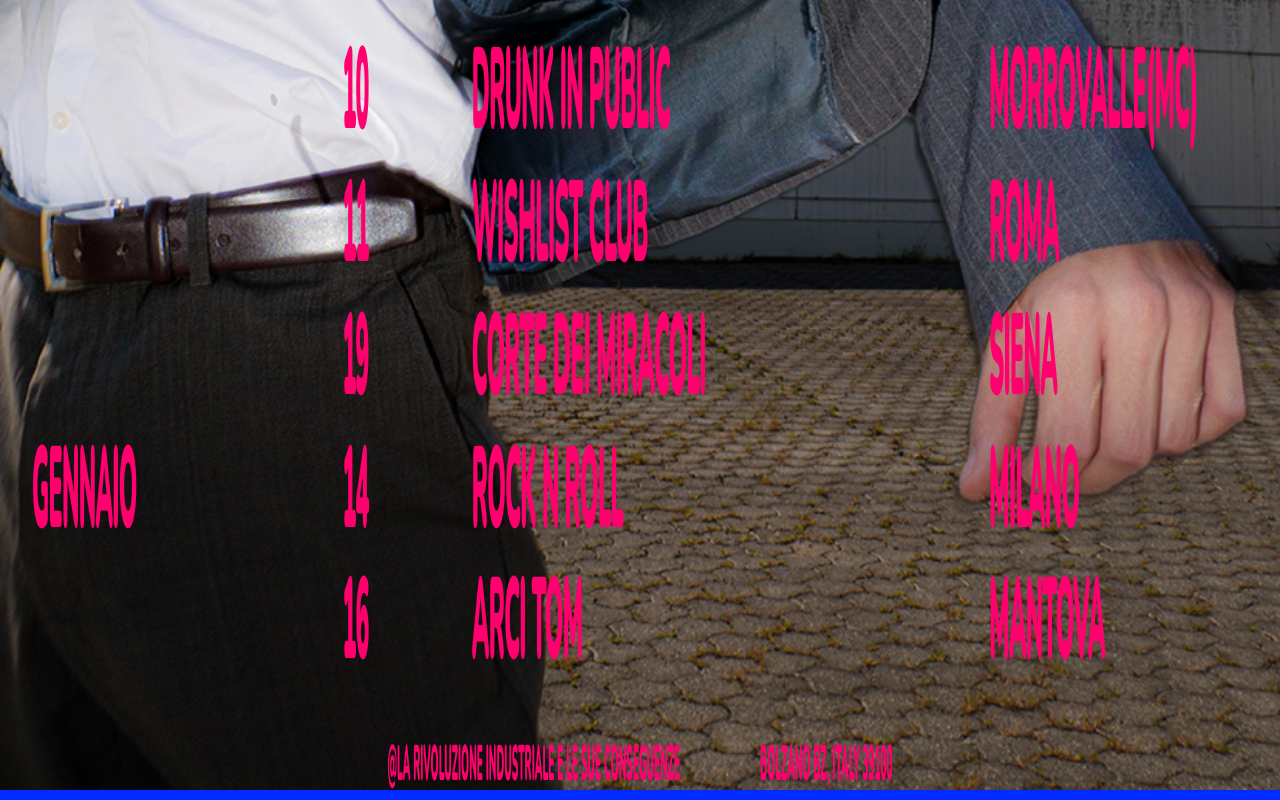
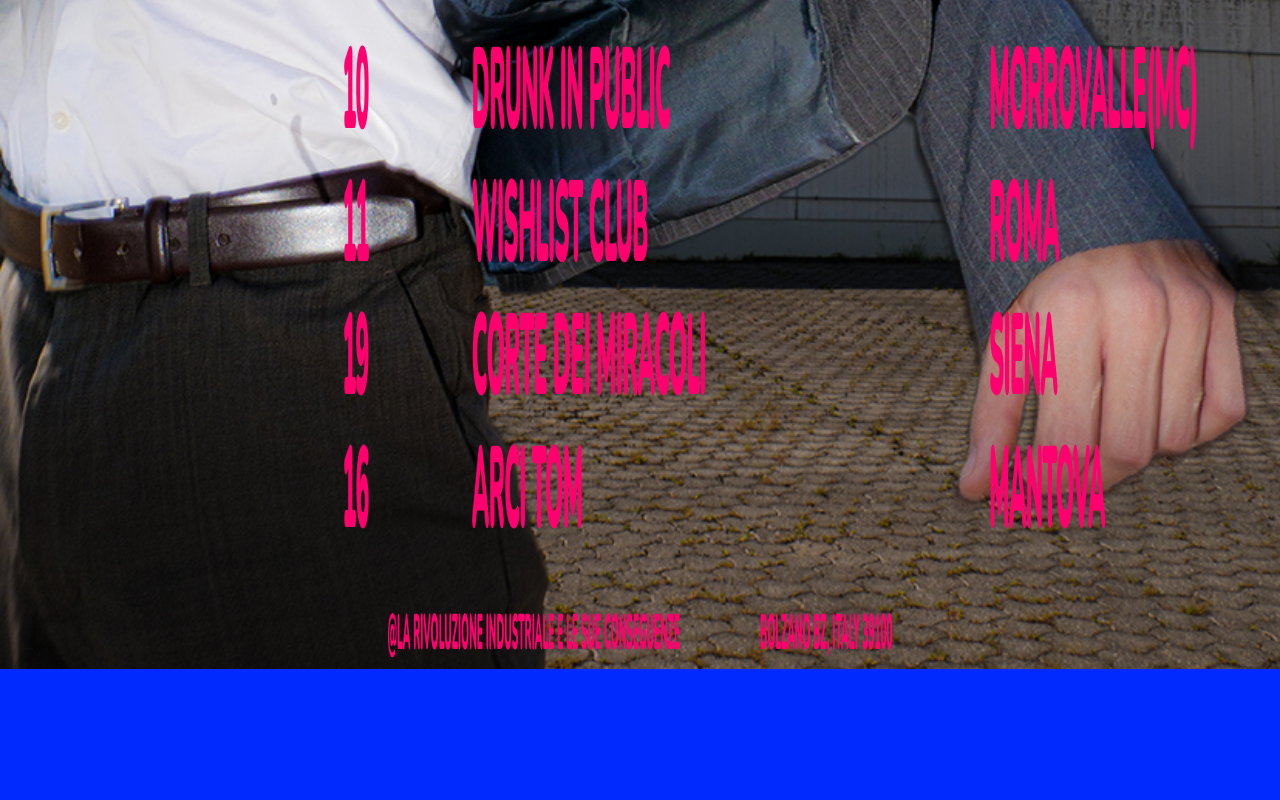
Before and after one commit to diegoshowroom/LaRivoluzioneIndustrialeelesueConseguenze, a plain HTML site: page tour.html in a window 1280 px wide. Shown: the part 814-1614 px from the top of the page. After the commit the page ends 1483 px from the top, so only its background shows below. Drawn offline with nearby package versions, Linux system fonts and the light colour scheme.

Commit message:
Remove 'GENNAIO' tour entry from tour.html
Removed the tour entry for 'GENNAIO' in the tour list.

```diff
--- a/tour.html
+++ b/tour.html
@@ -128,14 +128,7 @@
                     </span>
                 </h4>
 
-                 <h4>
-                     <span class="tour-line">
-                        <span class="city">GENNAIO</span>
-                        <span>14</span>
-                        <span>ROCK N ROLL</span>
-                        <span>MILANO</span>
-                    </span>
-                </h4>
+
 
                  <h4>
                      <span class="tour-line">
```
